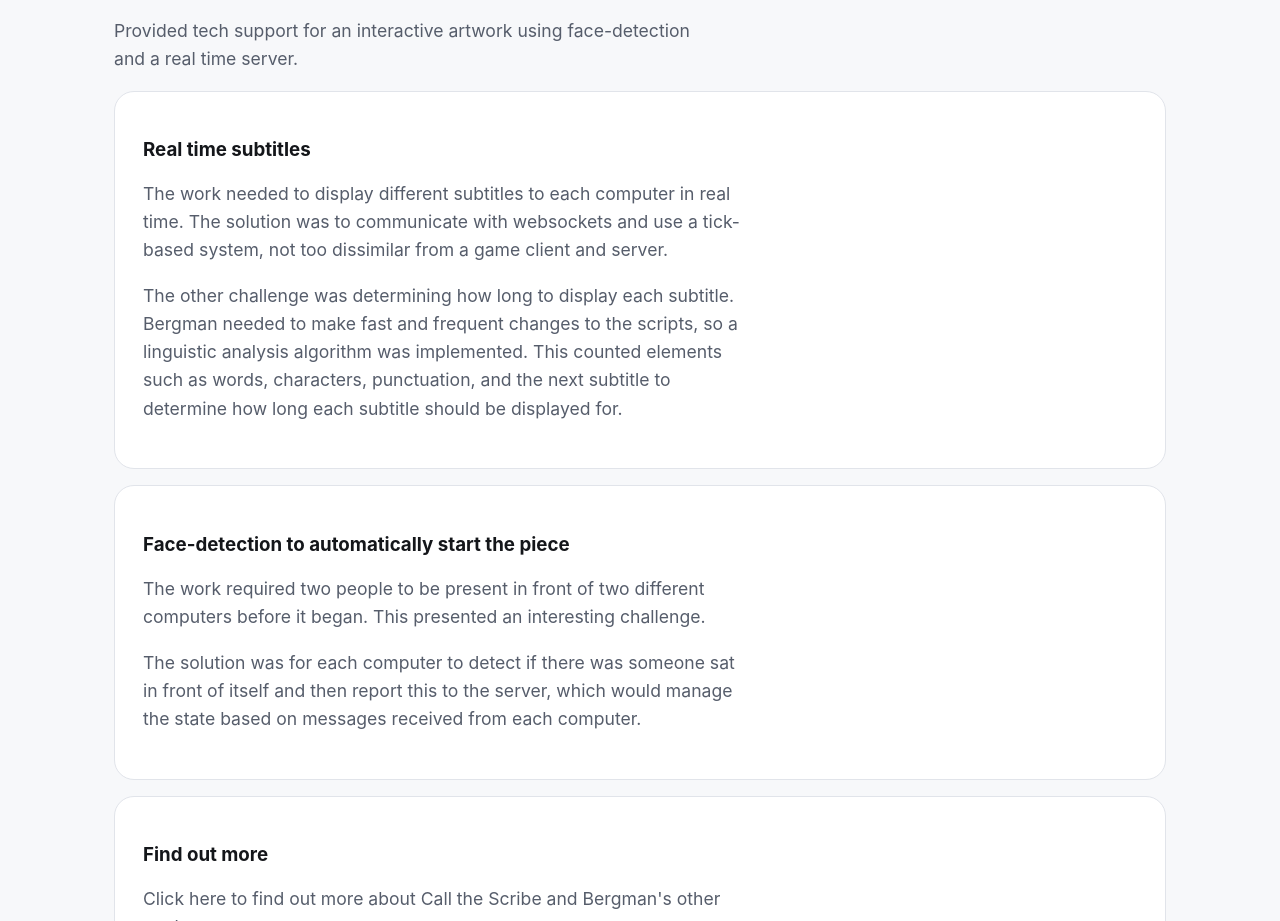
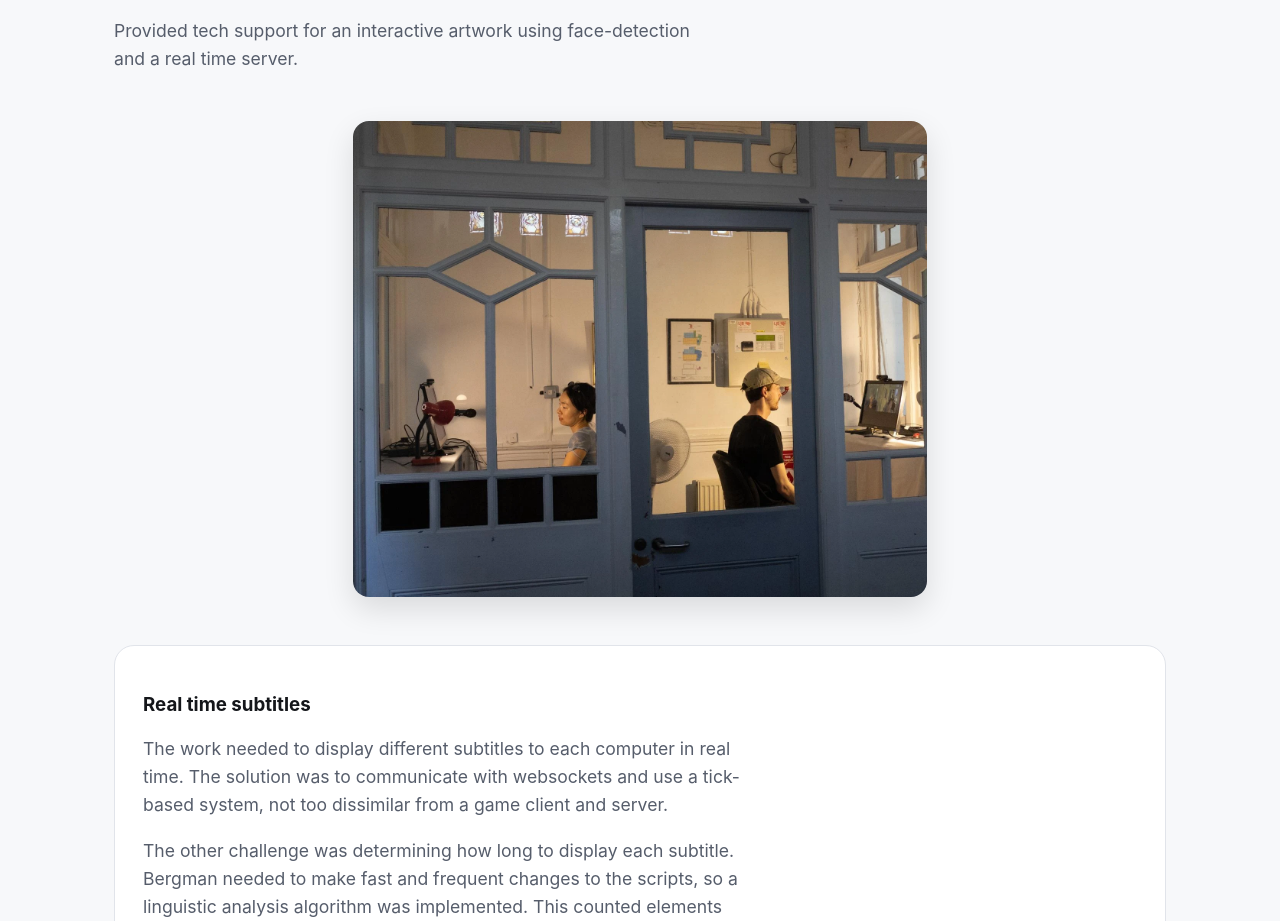
Before and after one commit to yeatmangeorge/yemadiso-website, an Eleventy site: page src/projects/projects.md in a window 1280 px wide. Shown: the part 2024-2945 px from the top of the page. Built offline with nearby package versions, Linux system fonts and the light colour scheme; Eleventy itself is replaced by a stand-in of ours; files that its build step writes are made by us from their sources.

Commit message:
add images

```diff
--- a/src/css/style.css
+++ b/src/css/style.css
@@ -12,6 +12,19 @@
     --badge-bg: #fff2e0;
     --badge-text: #a35a0a;
     --header-bg: rgba(247, 248, 250, 0.85);
+}
+
+.image-container {
+    display: flex;
+    justify-content: center;
+    margin: 3em;
+}
+
+.content-image {
+    max-width: 60%;
+    height: auto;
+    border-radius: 16px;
+    box-shadow: 0 12px 30px rgba(0,0,0,0.12);
 }
 
 [data-theme="dark"] {
--- a/src/projects/projects.md
+++ b/src/projects/projects.md
@@ -60,6 +60,9 @@ Track your shakes over time and gain insights into your protein powder and meal
 
 Provided tech support for an interactive artwork using face-detection and a real time server.
 
+<div class="image-container">
+    <img class="content-image" src="/assets/images/call_the_scribe_demo.webp" alt="Image showing two participants performing Call the Scribe">
+</div>
 <article class="card">
 
 ### Real time subtitles
```
Also changed, not shown: src/assets/images/call_the_scribe_demo.webp (added).
